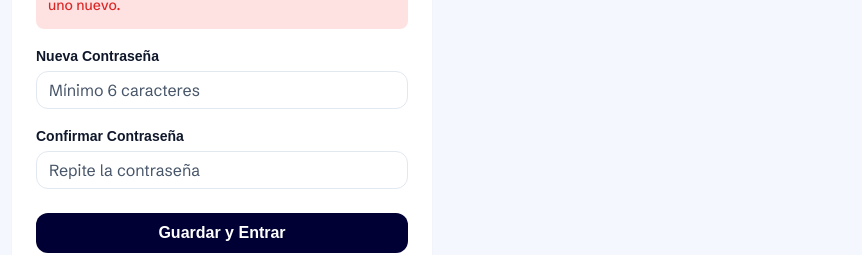
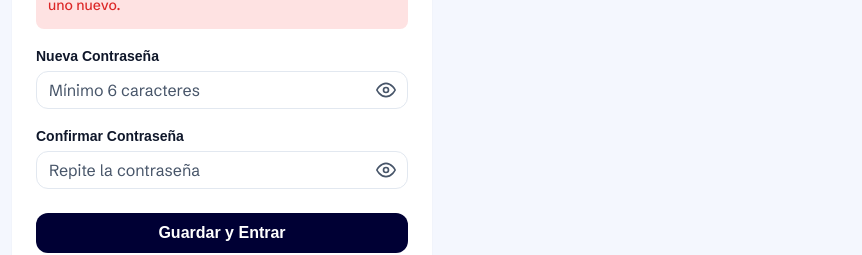
Before and after one commit to ekuador-ec/emr-system-web, a React (Vite) app: page /update-password in a window 1280 px wide. Shown: the part 359-614 px from the top of the page, without its empty margins (418-1280 px from the left). Built offline with nearby package versions, Linux system fonts and the light colour scheme; no server answers; a web font is replaced by a local one.

Commit message:
feat: Implemented a Show/Hide Password button in all password fields of the application

```diff
--- /dev/null
+++ b/src/presentation/components/PasswordInput.tsx
@@ -0,0 +1,81 @@
+import { useState, forwardRef } from 'react'
+
+export interface PasswordInputProps extends React.InputHTMLAttributes<HTMLInputElement> {
+  error?: boolean;
+}
+
+export const PasswordInput = forwardRef<HTMLInputElement, PasswordInputProps>(
+  ({ error, style, ...props }, ref) => {
+    const [showPassword, setShowPassword] = useState(false)
+
+    return (
+      <div style={{ position: 'relative', width: '100%' }}>
+        <input
+          ref={ref}
+          type={showPassword ? 'text' : 'password'}
+          style={{
+            ...style,
+            width: '100%',
+            paddingRight: '2.5rem',
+            borderColor: error ? 'var(--color-danger)' : style?.borderColor,
+          }}
+          {...props}
+        />
+        <button
+          type="button"
+          onClick={() => setShowPassword((prev) => !prev)}
+          tabIndex={-1}
+          style={{
+            position: 'absolute',
+            right: '0.75rem',
+            top: '50%',
+            transform: 'translateY(-50%)',
+            background: 'none',
+            border: 'none',
+            padding: 0,
+            cursor: 'pointer',
+            display: 'flex',
+            alignItems: 'center',
+            justifyContent: 'center',
+            color: 'var(--color-text-secondary)',
+          }}
+          aria-label={showPassword ? "Ocultar contraseña" : "Mostrar contraseña"}
+        >
+          {showPassword ? (
+            <svg
+              xmlns="http://www.w3.org/2000/svg"
+              width="20"
+              height="20"
+              viewBox="0 0 24 24"
+              fill="none"
+              stroke="currentColor"
+              strokeWidth="2"
+              strokeLinecap="round"
+              strokeLinejoin="round"
+            >
+              <path d="M17.94 17.94A10.07 10.07 0 0 1 12 20c-7 0-11-8-11-8a18.45 18.45 0 0 1 5.06-5.94M9.9 4.24A9.12 9.12 0 0 1 12 4c7 0 11 8 11 8a18.5 18.5 0 0 1-2.16 3.19m-6.72-1.07a3 3 0 1 1-4.24-4.24" />
+              <line x1="1" y1="1" x2="23" y2="23" />
+            </svg>
+          ) : (
+             <svg
+              xmlns="http://www.w3.org/2000/svg"
+              width="20"
+              height="20"
+              viewBox="0 0 24 24"
+              fill="none"
+              stroke="currentColor"
+              strokeWidth="2"
+              strokeLinecap="round"
+              strokeLinejoin="round"
+            >
+              <path d="M1 12s4-8 11-8 11 8 11 8-4 8-11 8-11-8-11-8z" />
+              <circle cx="12" cy="12" r="3" />
+            </svg>
+          )}
+        </button>
+      </div>
+    )
+  }
+)
+
+PasswordInput.displayName = 'PasswordInput'
--- a/src/presentation/components/UserProfileModal.tsx
+++ b/src/presentation/components/UserProfileModal.tsx
@@ -7,6 +7,7 @@ import { useToastStore } from "@/presentation/components/Toaster";
 import { profileSchema, type ProfileFormValues } from "@/presentation/schemas/user.schema";
 import { useUpdatePassword } from "@/presentation/hooks/useUpdatePassword";
 import { updatePasswordSchema, type UpdatePasswordFormData } from "@/presentation/schemas/auth.schema";
+import { PasswordInput } from "@/presentation/components/PasswordInput";
 
 function UpdatePasswordForm() {
   const { mutateAsync: updatePassword, isPending } = useUpdatePassword();
@@ -32,22 +33,22 @@ function UpdatePasswordForm() {
       <div style={{ display: "grid", gridTemplateColumns: "1fr 1fr", gap: "var(--space-4)" }}>
         <div>
           <label style={{ display: "block", marginBottom: "var(--space-1)", fontSize: "0.875rem" }}>Nueva Contraseña</label>
-          <input
-            type="password"
+          <PasswordInput
             placeholder="Mínimo 6 caracteres"
             {...register("password")}
             disabled={isPending}
+            error={!!errors.password}
             style={{ width: "100%", padding: "8px", borderRadius: "6px", border: "1px solid var(--color-border)", backgroundColor: "var(--color-surface)", color: "var(--color-text)" }}
           />
           {errors.password && <span style={{ color: "var(--color-error)", fontSize: "0.75rem" }}>{errors.password.message}</span>}
         </div>
         <div>
           <label style={{ display: "block", marginBottom: "var(--space-1)", fontSize: "0.875rem" }}>Confirmar Contraseña</label>
-          <input
-            type="password"
+          <PasswordInput
             placeholder="Repite la contraseña"
             {...register("confirmPassword")}
             disabled={isPending}
+            error={!!errors.confirmPassword}
             style={{ width: "100%", padding: "8px", borderRadius: "6px", border: "1px solid var(--color-border)", backgroundColor: "var(--color-surface)", color: "var(--color-text)" }}
           />
           {errors.confirmPassword && <span style={{ color: "var(--color-error)", fontSize: "0.75rem" }}>{errors.confirmPassword.message}</span>}
--- a/src/presentation/pages/LoginPage.tsx
+++ b/src/presentation/pages/LoginPage.tsx
@@ -5,6 +5,7 @@ import { Navigate, useNavigate } from 'react-router-dom'
 import { useAuth } from '@/presentation/hooks/useAuth'
 import { usePasswordReset } from '@/presentation/hooks/usePasswordReset'
 import { ThemeToggle } from '@/presentation/components/ThemeToggle'
+import { PasswordInput } from '@/presentation/components/PasswordInput'
 import {
   loginSchema,
   resetPasswordRequestSchema,
@@ -179,13 +180,12 @@ export function LoginPage() {
             >
               Contraseña
             </label>
-            <input
+            <PasswordInput
               id="login-password"
-              type="password"
               placeholder="••••••••"
               autoComplete="current-password"
               {...registerLogin('password')}
-              style={loginErrors.password ? { borderColor: 'var(--color-danger)' } : undefined}
+              error={!!loginErrors.password}
             />
             {loginErrors.password && (
               <small style={{ color: 'var(--color-danger)', marginTop: 'var(--space-1)', display: 'block' }}>
--- a/src/presentation/pages/UpdatePasswordPage.tsx
+++ b/src/presentation/pages/UpdatePasswordPage.tsx
@@ -4,6 +4,7 @@ import { useForm } from 'react-hook-form'
 import { zodResolver } from '@hookform/resolvers/zod'
 import { supabase } from '@/infrastructure/config/supabaseClient'
 import { ThemeToggle } from '@/presentation/components/ThemeToggle'
+import { PasswordInput } from '@/presentation/components/PasswordInput'
 import { useUpdatePassword } from '@/presentation/hooks/useUpdatePassword'
 import { updatePasswordSchema, type UpdatePasswordFormData } from '@/presentation/schemas/auth.schema'
 
@@ -125,12 +126,11 @@ export function UpdatePasswordPage() {
               >
                 Nueva Contraseña
               </label>
-              <input
+              <PasswordInput
                 id="new-password"
-                type="password"
                 placeholder="Mínimo 6 caracteres"
                 {...register('password')}
-                style={errors.password ? { borderColor: 'var(--color-danger)' } : undefined}
+                error={!!errors.password}
                 disabled={!!sessionError}
               />
               {errors.password && (
@@ -147,12 +147,11 @@ export function UpdatePasswordPage() {
               >
                 Confirmar Contraseña
               </label>
-              <input
+              <PasswordInput
                 id="confirm-password"
-                type="password"
                 placeholder="Repite la contraseña"
                 {...register('confirmPassword')}
-                style={errors.confirmPassword ? { borderColor: 'var(--color-danger)' } : undefined}
+                error={!!errors.confirmPassword}
                 disabled={!!sessionError}
               />
               {errors.confirmPassword && (
```
Also changed, not shown: 1 other file (tests, documents, lock files or other folders).
